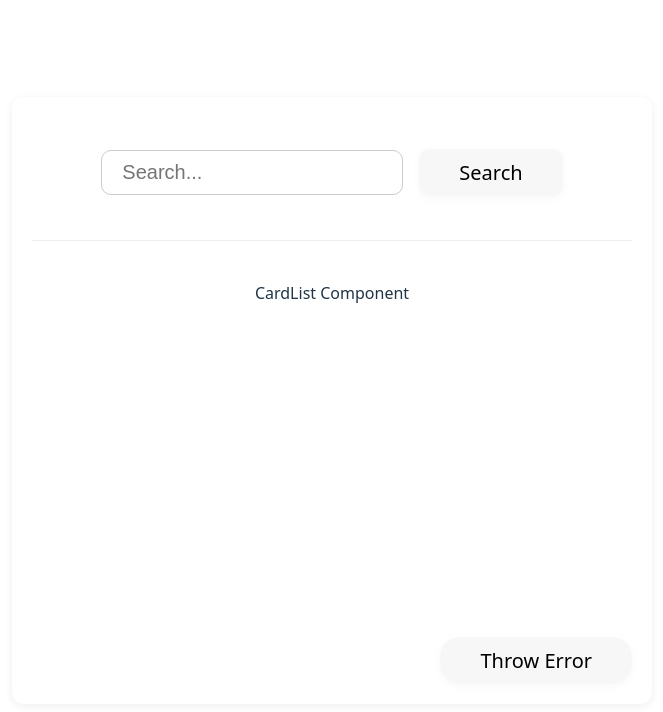
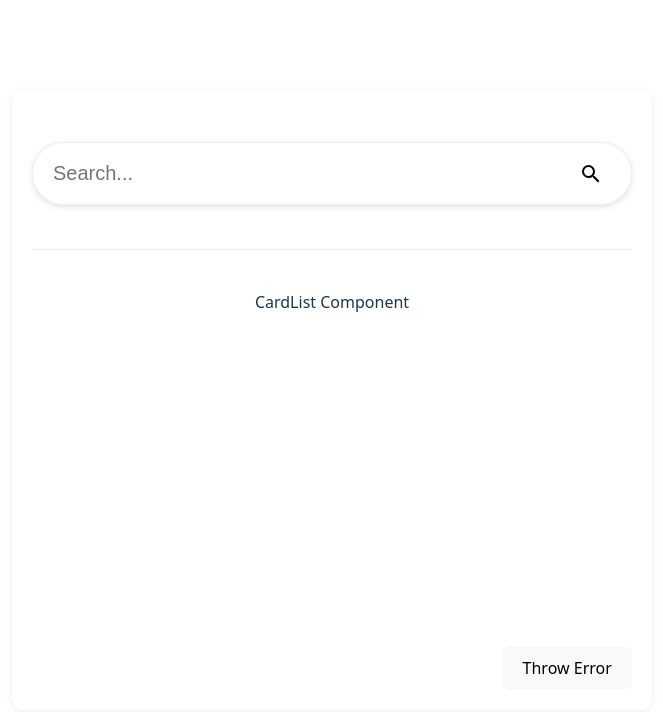
Before and after one commit to vzanimonets/REACT2025Q3, a React (Vite) app: page / in a window 1280 px wide. Shown: the top 712 px of the page, without its empty margins (308-971 px from the left). Built offline with nearby package versions, Linux system fonts and the light colour scheme.

Commit message:
style: replace button with svg icon  and fix it css

```diff
--- a/src/App.css
+++ b/src/App.css
@@ -40,31 +40,6 @@ body {
   }
 }
 
-button {
-  border: none;
-  outline: none;
-  background: #f7f7f7;
-  font-size: 1.25rem;
-  padding: 0.5em 2em;
-  border-radius: 1em;
-  font-weight: 500;
-  cursor: pointer;
-  box-shadow: 0 0.125em 0.5em rgba(0, 0, 0, 0.03);
-  transition:
-    background 0.2s,
-    box-shadow 0.2s;
-}
-button:hover {
-  background: #e9ecef;
-}
-button:focus,
-button:active {
-  border: none;
-  outline: none;
-  background: #e0e0e0; /* Optional visual cue */
-  box-shadow: 0 0 0 0.1875em rgba(0, 123, 255, 0.4); /* Custom focus ring */
-}
-
 .card {
   padding: 2em;
 }
--- a/src/components/Search.tsx
+++ b/src/components/Search.tsx
@@ -5,38 +5,43 @@ const styles = {
   form: {
     display: 'flex',
     alignItems: 'center',
-    gap: '1rem',
-    justifyContent: 'center',
-    padding: '2rem 0',
+    background: '#fff',
+    borderRadius: '2em',
+    boxShadow: '0 2px 6px 0 rgba(60,64,67,.15)',
+    padding: '0.25em 1.25em',
+    width: 'auto',
+    maxWidth: '40rem',
+    margin: '2rem auto',
+    border: '1px solid #eee',
   } as CSSProperties,
   input: {
+    flex: 1,
     fontSize: '1.25rem',
-    padding: '0.5em 1em',
-    border: '1px solid #ccc',
-    borderRadius: '0.5em',
+    padding: '0.75em 0',
+    border: 'none',
     outline: 'none',
-    transition: 'border-color 0.2s',
-    width: '16.25rem', // 260px -> 16.25rem
+    background: 'transparent',
+    boxShadow: 'none',
   } as CSSProperties,
-  inputFocus: {
-    borderColor: '#007bff',
+  iconButton: {
+    background: 'none',
+    border: 'none',
+    outline: 'none',
+    cursor: 'pointer',
+    padding: '0 0.5em',
+    display: 'flex',
+    alignItems: 'center',
+    height: '2.5em',
   } as CSSProperties,
-  inputBlur: {
-    borderColor: '#ccc',
+  iconButtonFocus: {
+    outline: 'none',
+    boxShadow: 'none',
   } as CSSProperties,
-  button: {
-    fontSize: '1.25rem',
-    padding: '0.5em 2em',
-    border: 'none',
-    borderRadius: '0.5em',
-    background: '#f7f7f7',
-    cursor: 'pointer',
-    fontWeight: 500,
-    boxShadow: '0 0.125em 0.5em rgba(0,0,0,0.03)',
-    transition: 'background 0.2s',
-  } as CSSProperties,
-  buttonHover: {
-    background: '#e9ecef',
+  icon: {
+    width: '1.5em',
+    height: '1.5em',
+    color: '#5f6368',
+    display: 'block',
   } as CSSProperties,
 };
 
@@ -59,42 +64,35 @@ class Search extends Component {
     }
   };
 
-  handleMouseOver = (e: React.MouseEvent<HTMLButtonElement>) => {
-    Object.assign(e.currentTarget.style, styles.buttonHover);
-  };
-
-  handleMouseOut = (e: React.MouseEvent<HTMLButtonElement>) => {
-    Object.assign(e.currentTarget.style, styles.button);
-  };
-
-  handleFocus = (e: React.FocusEvent<HTMLInputElement>) => {
-    Object.assign(e.currentTarget.style, styles.inputFocus);
-  };
-
-  handleBlur = (e: React.FocusEvent<HTMLInputElement>) => {
-    Object.assign(e.currentTarget.style, styles.inputBlur);
-  };
-
   render() {
     return (
-      <form style={styles.form} onSubmit={this.handleSubmit}>
+      <form style={styles.form} onSubmit={this.handleSubmit} role="search">
         <input
           type="text"
           placeholder="Search..."
           ref={this.inputRef}
           style={styles.input}
-          onFocus={this.handleFocus}
-          onBlur={this.handleBlur}
           aria-label="Search input"
         />
         <button
           type="submit"
-          style={styles.button}
-          onMouseOver={this.handleMouseOver}
-          onMouseOut={this.handleMouseOut}
-          aria-label="Search button"
+          style={styles.iconButton}
+          aria-label="Search"
+          onFocus={(e) => {
+            Object.assign(e.currentTarget.style, styles.iconButtonFocus);
+          }}
+          onBlur={(e) => {
+            Object.assign(e.currentTarget.style, styles.iconButton);
+          }}
         >
-          Search
+          <svg
+            style={styles.icon}
+            viewBox="0 0 24 24"
+            focusable="false"
+            aria-hidden="true"
+          >
+            <path d="M15.5 14h-.79l-.28-.27A6.471 6.471 0 0 0 16 9.5 6.5 6.5 0 1 0 9.5 16c1.61 0 3.09-.59 4.23-1.57l.27.28v.79l5 4.99L20.49 19l-4.99-5zm-6 0C7.01 14 5 11.99 5 9.5S7.01 5 9.5 5 14 7.01 14 9.5 11.99 14 9.5 14z"></path>
+          </svg>
         </button>
       </form>
     );
```
